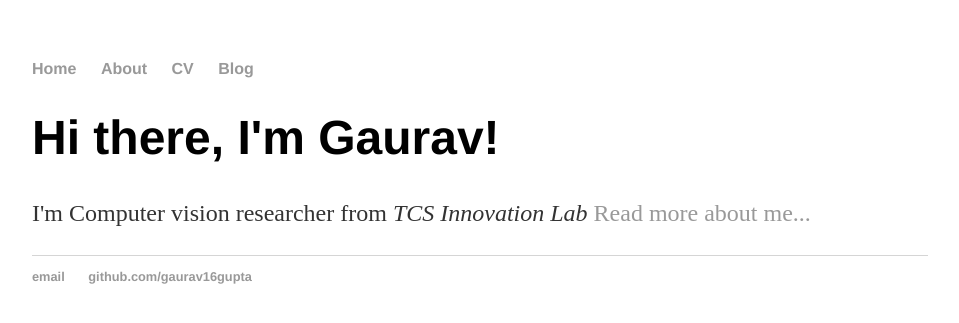
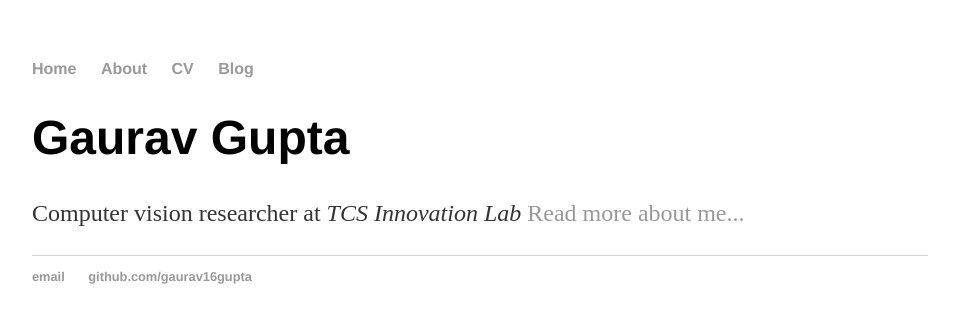
Before and after one commit to gaurav16gupta/test.github.io, a Jekyll site: the page built from index.html, in a window 1280 px wide. Shown: the top 323 px of the page, without its empty margins (160-1119 px from the left). Built offline with Jekyll 4.4.1, drawn with Linux system fonts in a browser that asks for light colours.

Commit message:
Update index.html

```diff
--- a/index.html
+++ b/index.html
@@ -3,6 +3,6 @@ layout: default
 title: Gaurav Gupta
 ---
 <div class="blurb">
-	<h1>Hi there, I'm Gaurav!</h1>
-	<p>I'm Computer vision researcher from <em>TCS Innovation Lab</em> <a href="/about">Read more about me...</a></p>
+	<h1>Gaurav Gupta</h1>
+	<p>Computer vision researcher at <em>TCS Innovation Lab</em> <a href="/about">Read more about me...</a></p>
 </div><!-- /.blurb -->
```
